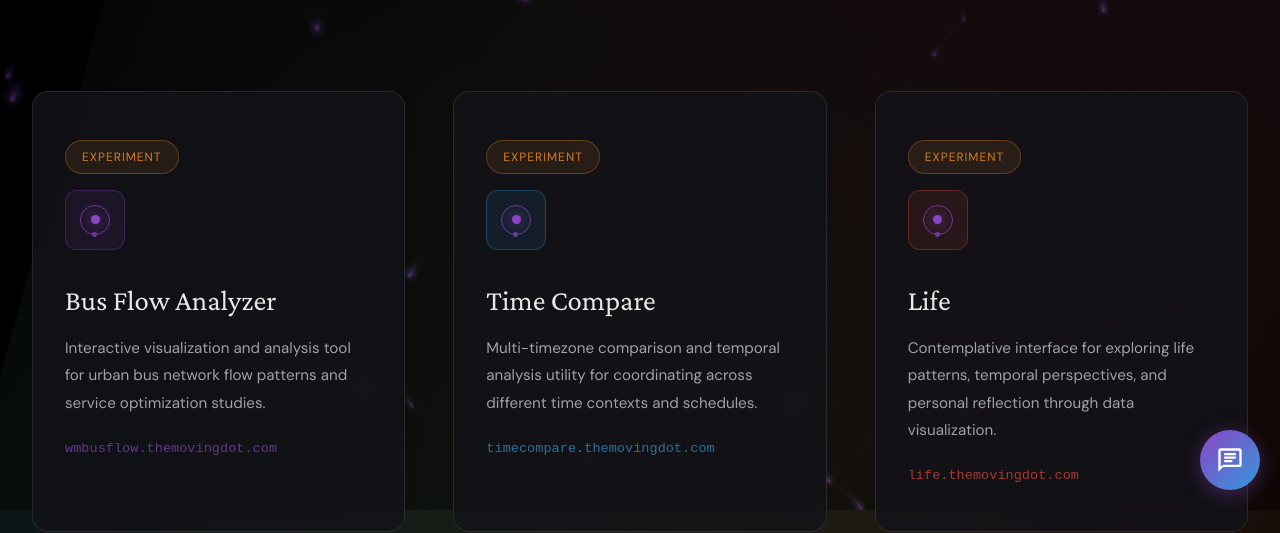
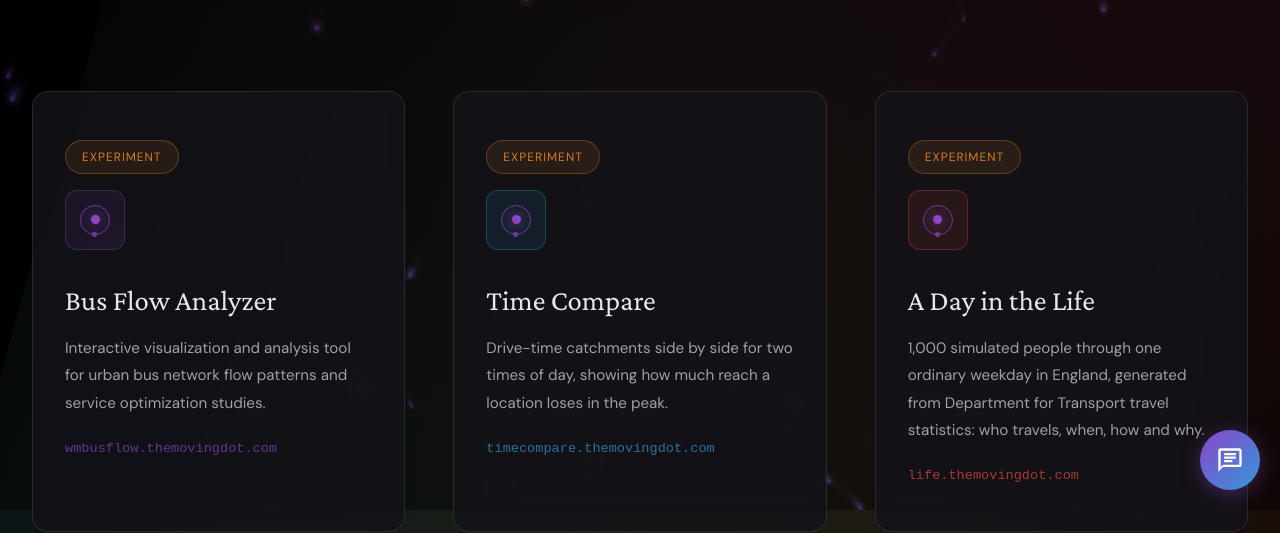
Before and after one commit to themovingdot/homepage, a plain HTML site: page lab.html in a window 1280 px wide. Shown: the part 290-823 px from the top of the page. Drawn offline with nearby package versions, Linux system fonts and the light colour scheme; animation ran at ten frames a second.

Commit message:
Lab: describe Time Compare, A Day in the Life and UAE Transit Atlas as they are
Co-Authored-By: Claude Opus 5.5 (1M context) <noreply@anthropic.com>

```diff
--- a/chat.js
+++ b/chat.js
@@ -39,15 +39,15 @@
         cards: [
             { id: 'vehicle-counter', page: 'product', title: 'Vehicle Counter', url: 'https://vehcount.themovingdot.com', desc: 'Real-time vehicle counting and traffic flow analysis for transportation planning.' },
             { id: 'bus-flow-analyzer', page: 'lab', title: 'Bus Flow Analyzer', url: 'https://wmbusflow.themovingdot.com', desc: 'Visualization of urban bus network flow patterns (West Midlands).' },
-            { id: 'time-compare', page: 'lab', title: 'Time Compare', url: 'https://timecompare.themovingdot.com', desc: 'Multi-timezone comparison utility.' },
-            { id: 'life', page: 'lab', title: 'Life', url: 'https://life.themovingdot.com', desc: 'Contemplative interface for exploring life patterns and reflection.' },
+            { id: 'time-compare', page: 'lab', title: 'Time Compare', url: 'https://timecompare.themovingdot.com', desc: 'Drive-time catchments compared for two times of day.' },
+            { id: 'life', page: 'lab', title: 'A Day in the Life', url: 'https://life.themovingdot.com', desc: '1,000 simulated people through a weekday in England, from DfT travel statistics.' },
             { id: 'mismatch', page: 'lab', title: 'Mismatch', url: 'https://mismatch.themovingdot.com', desc: 'West Midlands analysis of car-free households with poor public transport access.' },
             { id: 'one2many', page: 'lab', title: 'One2Many', url: 'https://one2many.themovingdot.com', desc: 'Multi-origin route planning with bidirectional routing modes.' },
             { id: 'rainbow-bus-tracker', page: 'lab', title: 'Rainbow Bus Tracker', url: 'https://whereistherainbowbus.netlify.app', desc: "Real-time tracker for Birmingham's rainbow bus." },
             { id: 'dots', page: 'lab', title: 'Dots', url: 'https://dots.themovingdot.com', desc: 'Collaborative experiment: every connected user is a dot of color and sound.' },
             { id: 'many2many', page: 'lab', title: 'Many2Many', url: 'https://many2many.themovingdot.com', desc: 'Multiple origin-destination pairs visualized on one map.' },
             { id: 'riyadh-transit-animation', page: 'lab', title: 'Riyadh Transit Animation', url: 'https://riyadh-transit-animation.themovingdot.com', desc: "Animated visualization of Riyadh's expanding transit network." },
-            { id: 'uae-transit-animation', page: 'lab', title: 'UAE Transit Animation', url: 'https://uaetransit.themovingdot.com', desc: "3D ride-along across UAE's 670+ bus and metro routes." }
+            { id: 'uae-transit-animation', page: 'lab', title: 'UAE Transit Animation', url: 'https://uaetransit.themovingdot.com', desc: '3D ride-along across 342 bus and metro routes in Abu Dhabi and Dubai.' }
         ]
     };
 
--- a/lab.html
+++ b/lab.html
@@ -705,7 +705,7 @@
                     <div class="lab-icon"><span class="orb-ring"></span><span class="orb-dot"></span></div>
                     <h2 class="lab-title">Time Compare</h2>
                     <p class="lab-description">
-                        Multi-timezone comparison and temporal analysis utility for coordinating across different time contexts and schedules.
+                        Drive-time catchments side by side for two times of day, showing how much reach a location loses in the peak.
                     </p>
                     <div class="lab-url">timecompare.themovingdot.com</div>
                 </div>
@@ -715,9 +715,9 @@
                 <div class="lab-card-content">
                     <div class="lab-badge">Experiment</div>
                     <div class="lab-icon"><span class="orb-ring"></span><span class="orb-dot"></span></div>
-                    <h2 class="lab-title">Life</h2>
+                    <h2 class="lab-title">A Day in the Life</h2>
                     <p class="lab-description">
-                        Contemplative interface for exploring life patterns, temporal perspectives, and personal reflection through data visualization.
+                        1,000 simulated people through one ordinary weekday in England, generated from Department for Transport travel statistics: who travels, when, how and why.
                     </p>
                     <div class="lab-url">life.themovingdot.com</div>
                 </div>
@@ -799,9 +799,9 @@
                 <div class="lab-card-content">
                     <div class="lab-badge">Experiment</div>
                     <div class="lab-icon"><span class="orb-ring"></span><span class="orb-dot"></span></div>
-                    <h2 class="lab-title">UAE Transit Animation</h2>
+                    <h2 class="lab-title">UAE Transit Atlas</h2>
                     <p class="lab-description">
-                        Interactive 3D experience across UAE's 670+ bus and metro routes. Pick a route and ride it in driver view, upper deck, or aerial perspective — animated vehicles follow real paths through 3D buildings.
+                        342 bus and metro routes and 6,122 stops across Abu Dhabi and Dubai. Pick a service and ride its full route through 3D buildings.
                     </p>
                     <div class="lab-url">uaetransit.themovingdot.com</div>
                 </div>
```
Also changed, not shown: 1 other file.
